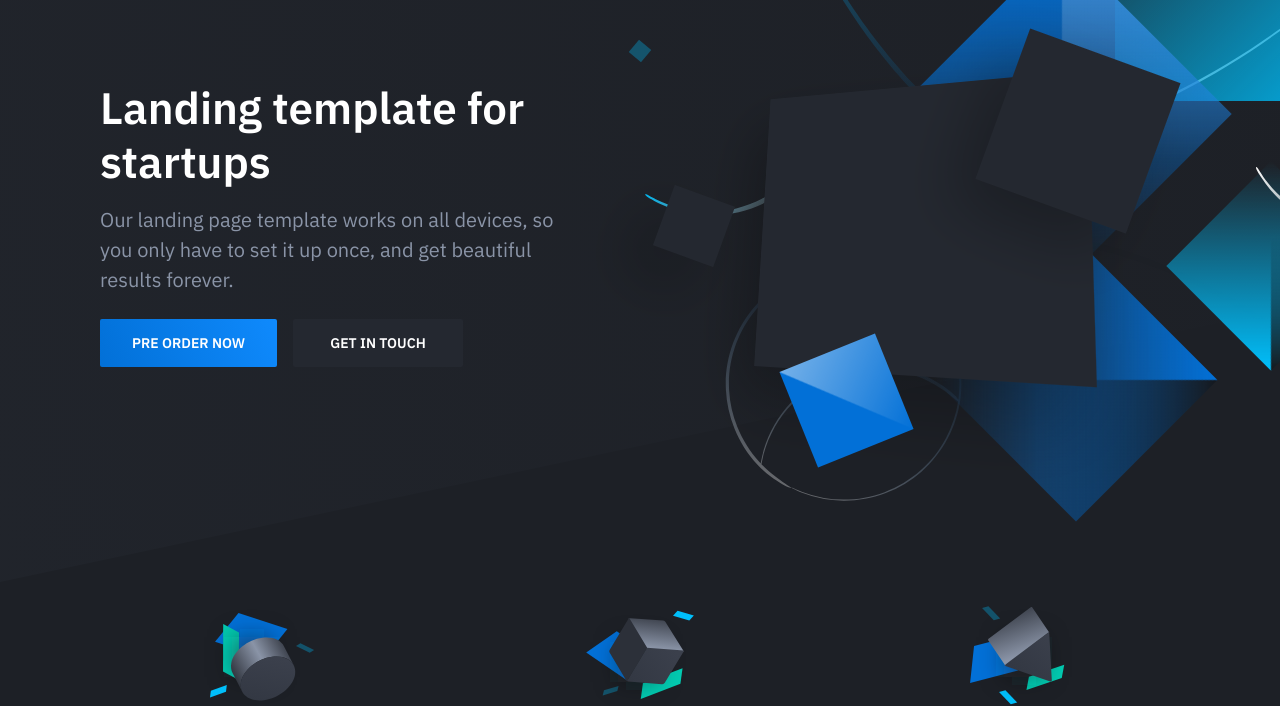
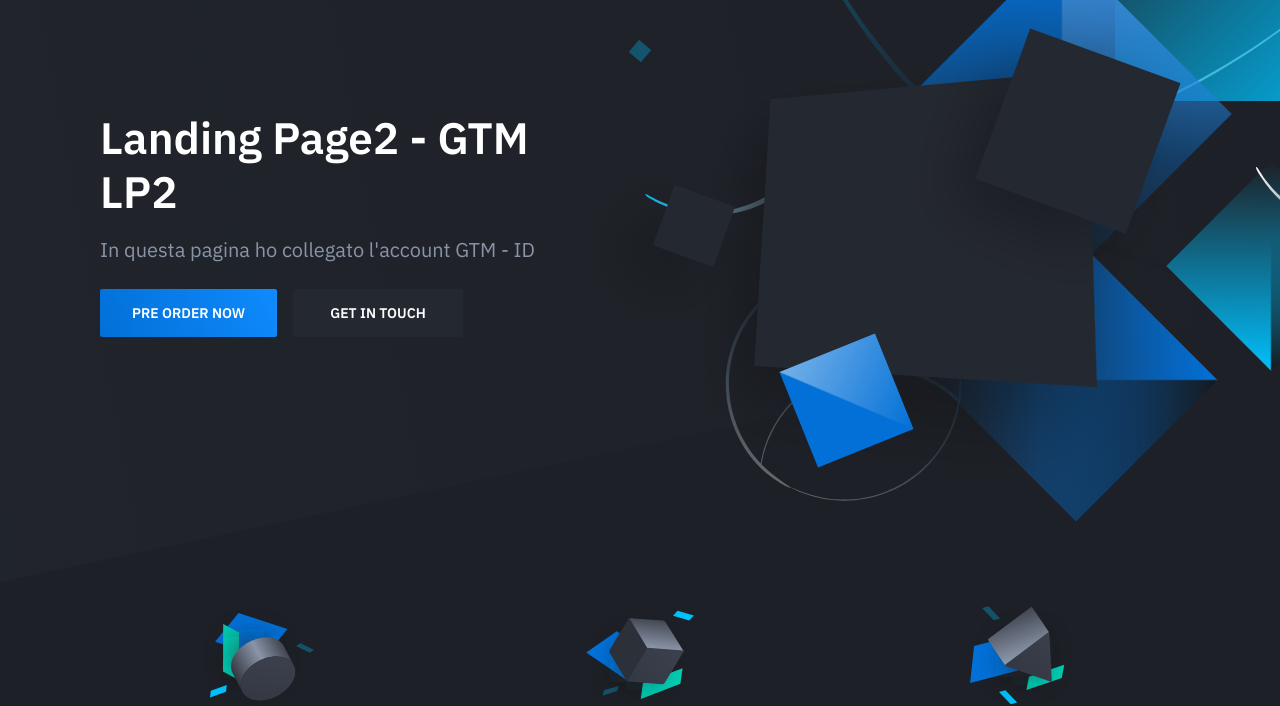
Before and after one commit to miriamrefactormi/sito2, a plain HTML site: page index.html in a window 1280 px wide. Shown: the part 118-824 px from the top of the page. Drawn offline with nearby package versions, Linux system fonts and the light colour scheme.

Commit message:
cambio tit e sottotitolo

```diff
--- a/index.html
+++ b/index.html
@@ -31,8 +31,8 @@
                 <div class="container">
                     <div class="hero-inner">
 						<div class="hero-copy">
-	                        <h1 class="hero-title mt-0">Landing template for startups</h1>
-	                        <p class="hero-paragraph">Our landing page template works on all devices, so you only have to set it up once, and get beautiful results forever.</p>
+	                        <h1 class="hero-title mt-0">Landing Page2 - GTM LP2</h1>
+	                        <p class="hero-paragraph">In questa pagina ho collegato l'account GTM - ID </p>
 	                        <div class="hero-cta"><a class="button button-primary" href="preorder.html">Pre order now</a><a class="button" href="#">Get in touch</a></div>
 						</div>
 						<div class="hero-figure anime-element">
```
